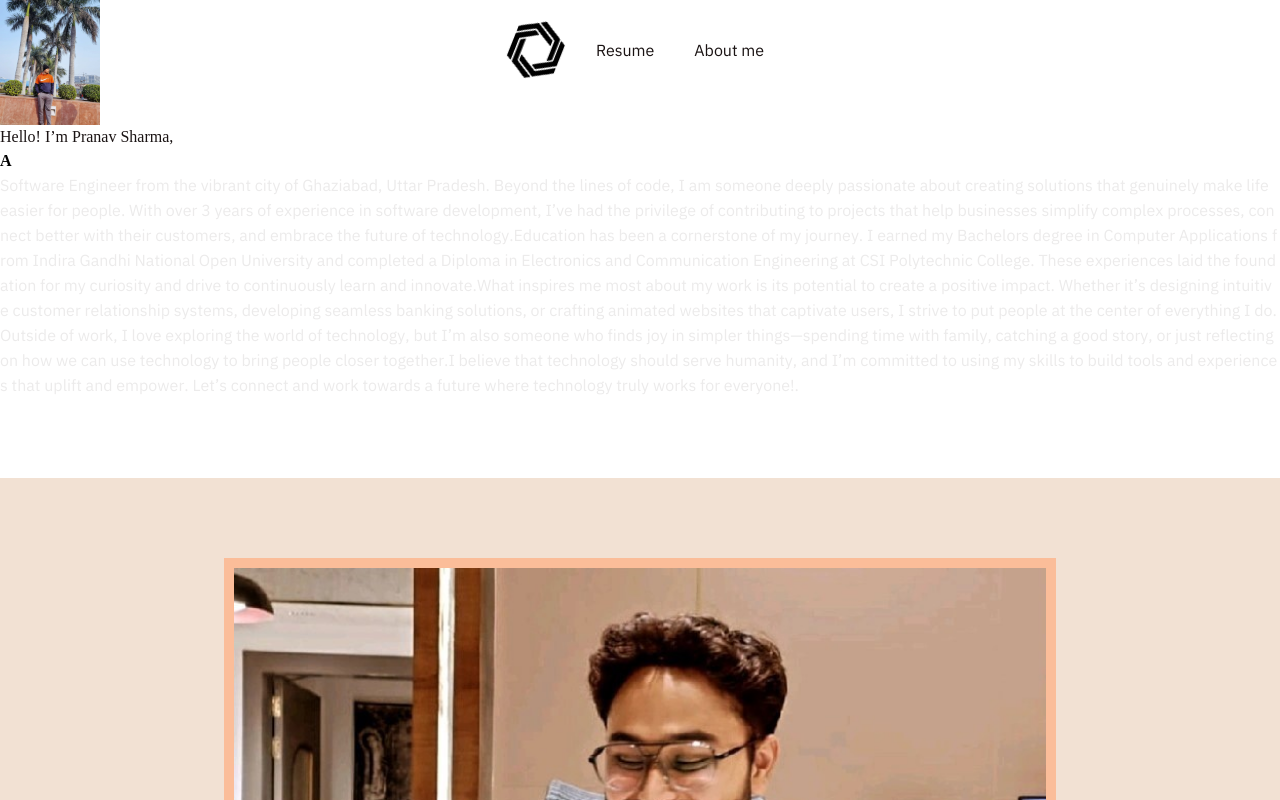
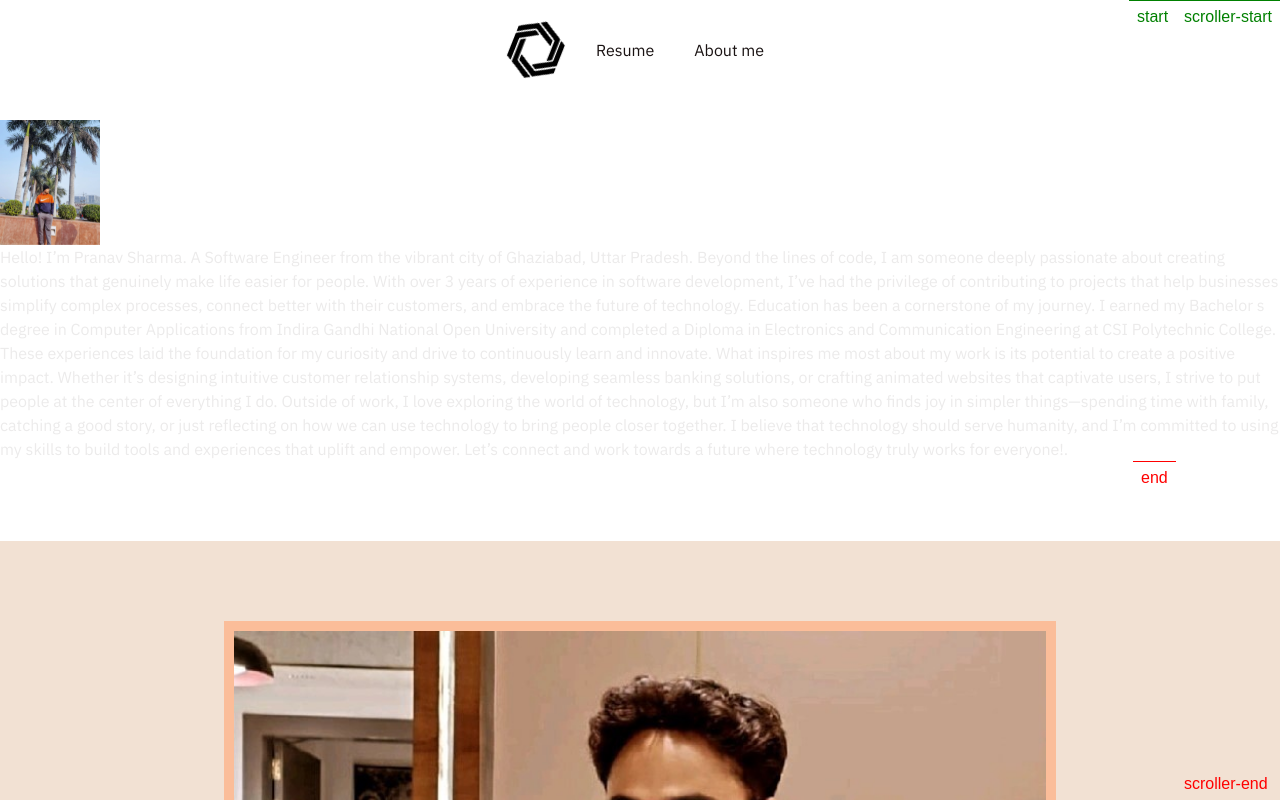
Before and after one commit to Cyberpunkpranav/3D_portfolio, a Next.js app: page /about_me in a window 1280 px wide. Shown: the top 800 px of the page. Built offline with nearby package versions, Linux system fonts and the light colour scheme.

Commit message:
about css update

```diff
--- a/app/about_me/about.jsx
+++ b/app/about_me/about.jsx
@@ -8,29 +8,22 @@ import { useGSAP } from '@gsap/react';
 
 const About = () => {
     const [About,setAbout] = useState([])
-    const about = `Software Engineer from the vibrant city of Ghaziabad, Uttar Pradesh. Beyond the lines of code, I am someone deeply passionate about creating solutions that genuinely make life easier for people. With over 3 years of experience in software development, I’ve had the privilege of contributing to projects that help businesses simplify complex processes, connect better with their customers, and embrace the future of technology.
-Education has been a cornerstone of my journey. I earned my Bachelor
-s degree in Computer Applications from Indira Gandhi National Open University and completed a Diploma in Electronics and Communication Engineering at CSI Polytechnic College. These experiences laid the foundation for my curiosity and drive to continuously learn and innovate.
-What inspires me most about my work is its potential to create a positive impact. Whether it’s designing intuitive customer relationship systems, developing seamless banking solutions, or crafting animated websites that captivate users, I strive to put people at the center of everything I do.
-Outside of work, I love exploring the world of technology, but I’m also someone who finds joy in simpler things—spending time with family, catching a good story, or just reflecting on how we can use technology to bring people closer together.
-I believe that technology should serve humanity, and I’m committed to using my skills to build tools and experiences that uplift and empower. Let’s connect and work towards a future where technology truly works for everyone!.`
+    const about = ``
 gsap.registerPlugin(ScrollTrigger)
 useEffect(()=>{
     const aboutArray = about.split("")
     const about_space = aboutArray.map((data)=>(
-        data== ' ' ? '%20%':data
+        data== ' ' ? '&nbsp;':data
     ))
     console.log(about_space);
 
     setAbout(about_space)
 },[])
 useGSAP(()=>{
+            const AboutClass = styles.about_char;
+            const AboutArray = gsap.utils.toArray(`.${AboutClass}`)
 
-    const AboutClass = styles.about_char;
-    console.log(About);
-    const AboutArray = About.length>0&&gsap.utils.toArray(`.${AboutClass}`)
-
-    AboutArray.length>0&& gsap.to(AboutArray,{
+            gsap.to(AboutArray,{
               color:'var(--brown)',
               stagger: 0.1,
               scrollTrigger:{
@@ -51,18 +44,25 @@ useGSAP(()=>{
             <Image alt='profile' unoptimized={true} className={styles.image1} width={100} height={100} quality={100} src='/images/picture_far.jpeg'/>
             </div>
         </aside>
-        <article>
-            <h1>Hello! I’m Pranav Sharma,</h1>
-            <div>
-            <h2 className='inline-block font-bold'>A</h2>
-            <h4 className='inline-block'>{
+        <article className='scroll'>
+            <h1></h1>
+            <div className=''>
+            <h4 className={styles.about_char}>
+            Hello! I’m Pranav Sharma. A Software Engineer from the vibrant city of Ghaziabad, Uttar Pradesh. Beyond the lines of code, I am someone deeply passionate about creating solutions that genuinely make life easier for people. With over 3 years of experience in software development, I’ve had the privilege of contributing to projects that help businesses simplify complex processes, connect better with their customers, and embrace the future of technology.
+            Education has been a cornerstone of my journey. I earned my Bachelor
+            s degree in Computer Applications from Indira Gandhi National Open University and completed a Diploma in Electronics and Communication Engineering at CSI Polytechnic College. These experiences laid the foundation for my curiosity and drive to continuously learn and innovate.
+            What inspires me most about my work is its potential to create a positive impact. Whether it’s designing intuitive customer relationship systems, developing seamless banking solutions, or crafting animated websites that captivate users, I strive to put people at the center of everything I do.
+            Outside of work, I love exploring the world of technology, but I’m also someone who finds joy in simpler things—spending time with family, catching a good story, or just reflecting on how we can use technology to bring people closer together.
+            I believe that technology should serve humanity, and I’m committed to using my skills to build tools and experiences that uplift and empower. Let’s connect and work towards a future where technology truly works for everyone!.
+                {/* {
                 About&&About.map((data,i)=>(
-                    data == '%20%' ?
+                    data == '&nbsp;' ?
                     <span key={i} className={styles.about_char}>&nbsp;</span>
                     :
                     <span key={i} className={styles.about_char}>{data}</span>
                 ))
-                }</h4>
+                } */}
+                </h4>
             </div>
         </article>
     </section>
--- a/app/about_me/about.module.css
+++ b/app/about_me/about.module.css
@@ -1,21 +1,20 @@
 .about{
     display: flex;
     flex-wrap: wrap;
-    width: 100%;
 }
 .about article .about_char{
     font-family: "IBM Plex Sans", serif;
     color: var(--gray);
+    flex-wrap: wrap;
+    text-wrap: wrap;
 }
 .about article h1{
     color: var(--black);
 }
-.about article span{
-    display: inline-block;
-    color: var(--gray);
-}
 aside .images{
-    position: relative;
+    padding-top:15vh;
+    position: sticky;
+    top: 0;
 }
 .images .image_cover{
     position: fixed;
@@ -43,9 +42,12 @@ aside .images{
     .about article{
         padding-right: 10vh;
         width: 60%;
+        overflow-y: auto;
     }
     .about article h4{
-        line-height: 6vh;
+        font-size: 5rem;
+        line-height: normal;
+        color: var(--gray);
     }
     .about article h2{
         font-size: 5rem;
```
Lines whose indentation alone changed are shown as unchanged.
